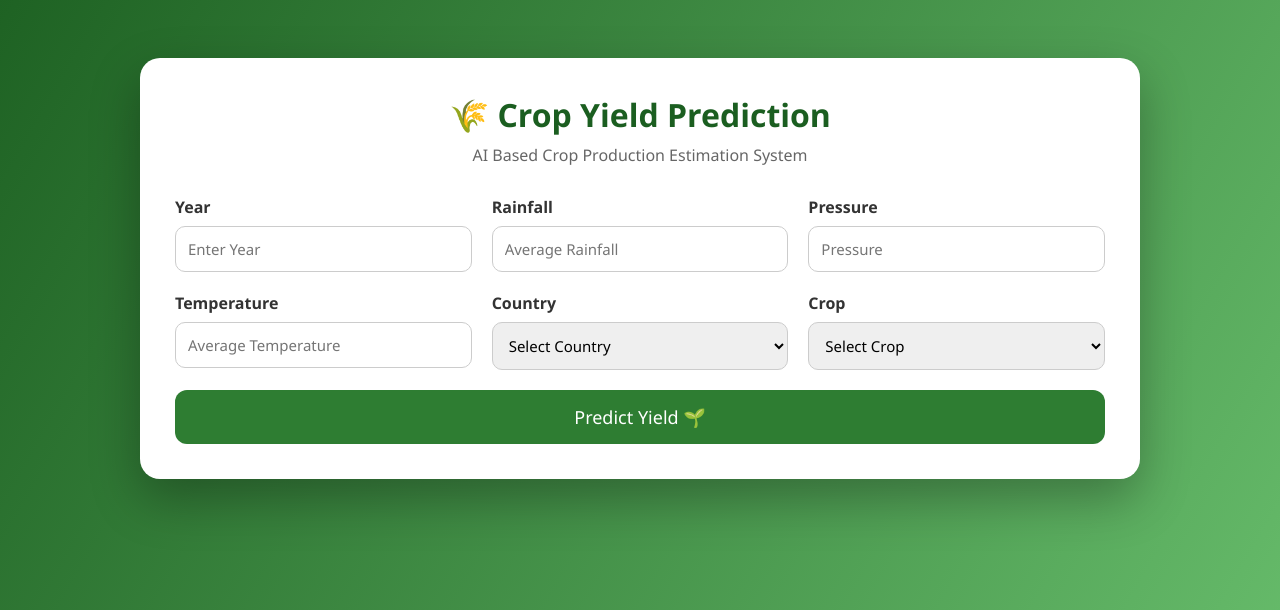
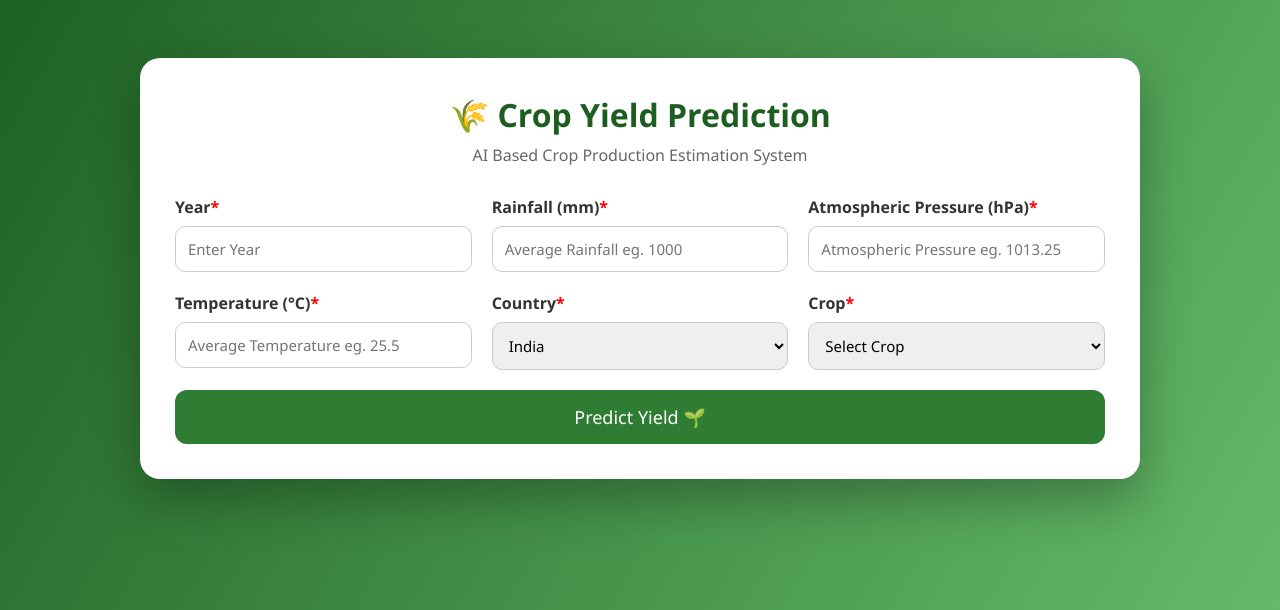
Before and after one commit to mayurkhkairnar12/Crop-Prediction, a Flask app: page / in a window 1280 px wide. Shown: the part 132-742 px from the top of the page. Run offline with Flask 3, Linux system fonts and the light colour scheme; parts of the project's set-up code (start-up, migrations or seed data) failed here and were passed over.

Commit message:
Formula and UI

```diff
--- a/app.py
+++ b/app.py
@@ -28,8 +28,9 @@ def predict():
     features = np.array([[Year, rain_fall, avg, pressure, Area, Item]])
     transformed_features = preprocessor.transform(features)
     result = model.predict(transformed_features).reshape(1, -1)
+    prediction_quintal_per_acr = result[0][0] / 2471
 
-    return render_template("index.html", prediction_text=f"Predicted {Item} yield in {Area} {Year} is {result[0][0]:.2f} hg/ha_yield")
+    return render_template("index.html", prediction_text=f"Predicted {Item} yield in {Area} {Year} is {prediction_quintal_per_acr:.2f} quintals/acre")
 
 if __name__ == "__main__":
     app.run(debug=True)
--- a/templates/index.html
+++ b/templates/index.html
@@ -254,7 +254,7 @@ grid-column:1;
 
 <div class="field">
 
-<label>Year</label>
+<label>Year<span style="color: red;">*</span></label>
 
 <input
 type="number"
@@ -269,13 +269,13 @@ required>
 
 <div class="field">
 
-<label>Rainfall</label>
+<label>Rainfall (mm)<span style="color: red;">*</span></label>
 
 <input
 type="number"
 step="0.01"
 name="rain_fall"
-placeholder="Average Rainfall"
+placeholder="Average Rainfall eg. 1000"
 required>
 
 </div>
@@ -286,13 +286,13 @@ required>
 
 <div class="field">
 
-<label>Pressure</label>
+<label>Atmospheric Pressure (hPa)<span style="color: red;">*</span></label>
 
 <input
 type="number"
 step="0.01"
 name="pressure"
-placeholder="Pressure"
+placeholder="Atmospheric Pressure eg. 1013.25"
 required>
 
 </div>
@@ -303,13 +303,13 @@ required>
 
 <div class="field">
 
-<label>Temperature</label>
+<label>Temperature (°C)<span style="color: red;">*</span></label>
 
 <input
 type="number"
 step="0.01"
 name="avg"
-placeholder="Average Temperature"
+placeholder="Average Temperature eg. 25.5"
 required>
 
 </div>
@@ -321,12 +321,12 @@ required>
 
 <div class="field">
 
-<label>Country</label>
+<label>Country<span style="color: red;">*</span></label>
 
 
 <select name="Area" required>
 
-<option value="">Select Country</option>
+<option>Select Country </option>
 
 <option>Albania</option>
 <option>Algeria</option>
@@ -370,7 +370,7 @@ required>
 <option>Haiti</option>
 <option>Honduras</option>
 <option>Hungary</option>
-<option>India</option>
+<option selected>India</option>
 <option>Indonesia</option>
 <option>Iraq</option>
 <option>Ireland</option>
@@ -442,7 +442,7 @@ required>
 
 <div class="field">
 
-<label>Crop</label>
+<label>Crop<span style="color: red;">*</span></label>
 
 
 <select name="Item" required>
```
